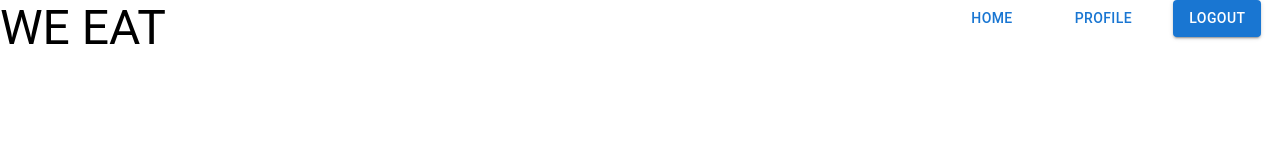
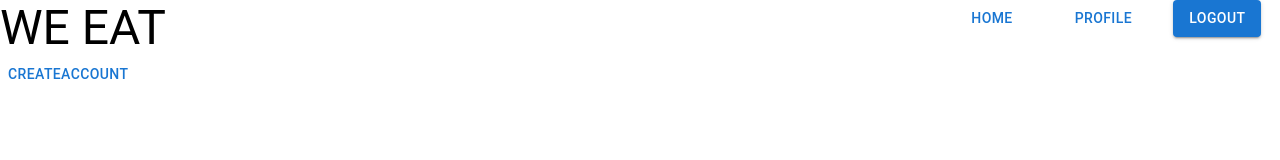
Before and after one commit to karajleong02/weEat, a React (Create React App) app in the folder client/my-app/: page / in a window 1280 px wide. Shown: the top 160 px of the page. Built offline with nearby package versions, Linux system fonts and the light colour scheme.

Commit message:
update links

```diff
--- a/client/my-app/src/App.js
+++ b/client/my-app/src/App.js
@@ -1,11 +1,11 @@
 import './App.css';
 import React from 'react';
-import { Route, Routes, Link } from 'react-router-dom';
+import { Route, Routes } from 'react-router-dom';
 import Login from './pages/Login';
 import Home from './pages/Home';
 import Profile from './pages/Profile';
 import Suggestions from './pages/Suggestions';
-import Navbar from './components/Navbar';
+import CreateAccount from './pages/CreateAccount';
 
 
 function App() {
@@ -17,6 +17,7 @@ function App() {
         <Route path="/home" element={<Home />} />
         <Route path="/profile" element={<Profile />} />
         <Route path="/suggestions" element={<Suggestions />} />
+        <Route path="/createAccount" element={<CreateAccount />} />
       </Routes>
     </div>
 
--- a/client/my-app/src/index.js
+++ b/client/my-app/src/index.js
@@ -2,7 +2,6 @@ import React from 'react';
 import ReactDOM from 'react-dom/client';
 import './index.css';
 import App from './App';
-import Home from './pages/Home';
 import { BrowserRouter } from "react-router-dom";
 
 const root = ReactDOM.createRoot(document.getElementById('root'));
@@ -11,6 +10,5 @@ root.render(
     <BrowserRouter>
       <App/>
     </BrowserRouter>
-
   </React.StrictMode>
 );
--- a/client/my-app/src/pages/CreateAccount.jsx
+++ b/client/my-app/src/pages/CreateAccount.jsx
@@ -1,6 +1,7 @@
 
 import React from 'react';
 import { Button, Grid, TextField, Typography } from '@mui/material';
+import { Link } from 'react-router-dom';
 
 class CreateAccount extends React.Component {
   constructor(props) {
@@ -58,9 +59,10 @@ class CreateAccount extends React.Component {
             />
           </Grid>
           <Grid item xs={12} align='center'>
-            <Button variant="contained">create</Button>
+            <Link to='/profile'>
+                <Button variant="contained">create</Button>
+            </Link>
           </Grid>
-
         </Grid>
 
       </form>
--- a/client/my-app/src/pages/Home.jsx
+++ b/client/my-app/src/pages/Home.jsx
@@ -1,5 +1,5 @@
 
-import React, { Component } from 'react';
+import React from 'react';
 
 import Navbar from '../components/Navbar';
 
--- a/client/my-app/src/pages/Login.jsx
+++ b/client/my-app/src/pages/Login.jsx
@@ -1,9 +1,19 @@
 import React from 'react';
 import Navbar from '../components/Navbar';
+import { Link } from 'react-router-dom';
+import {Button} from '@mui/material';
 
 function Login() {
     return (
-        <Navbar></Navbar>
+        <>
+            <Navbar></Navbar>
+            <Link to='/createAccount'>
+                <Button variant="text">
+                    createaccount
+                </Button>
+            </Link>
+        </>
+
     );
 }
 
```
